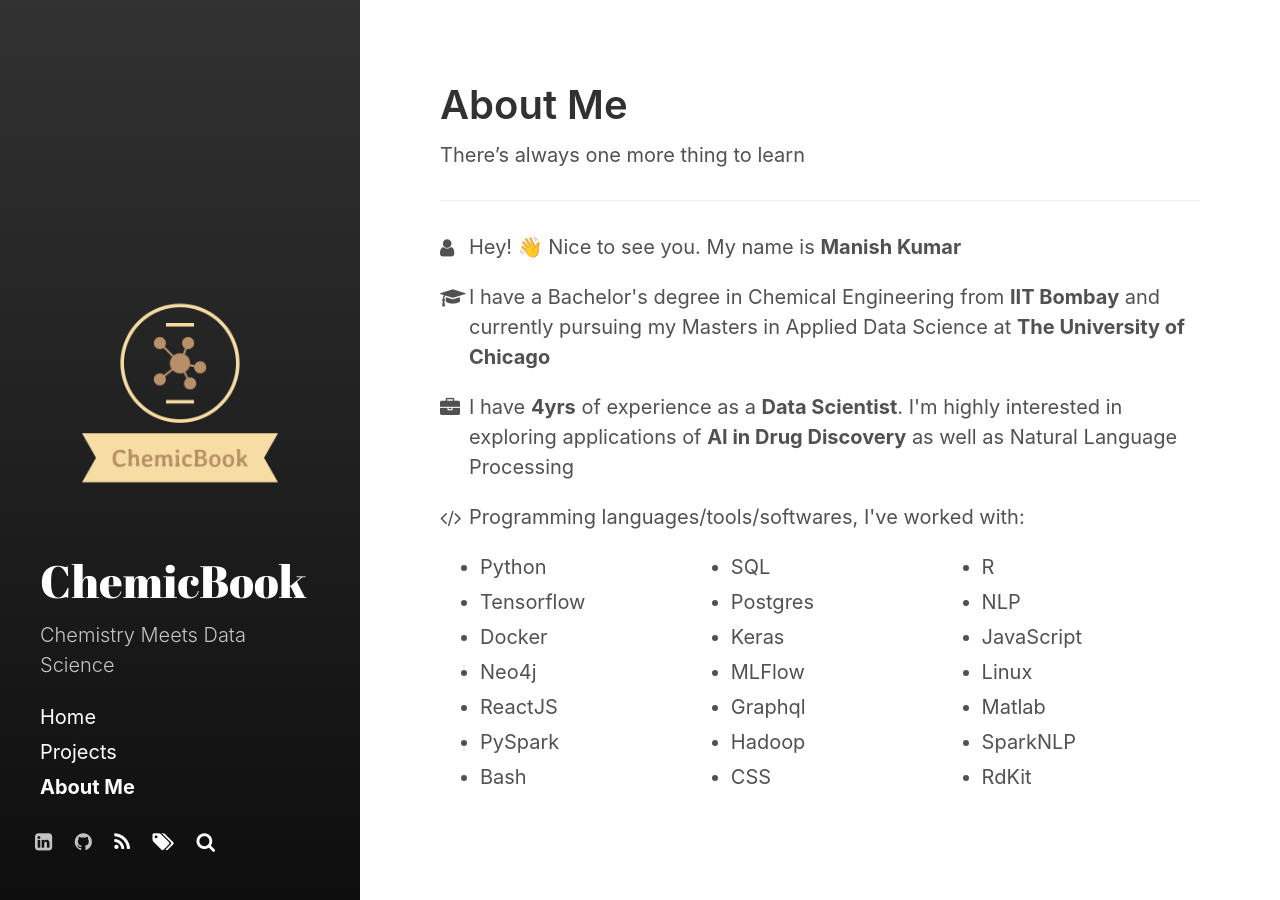
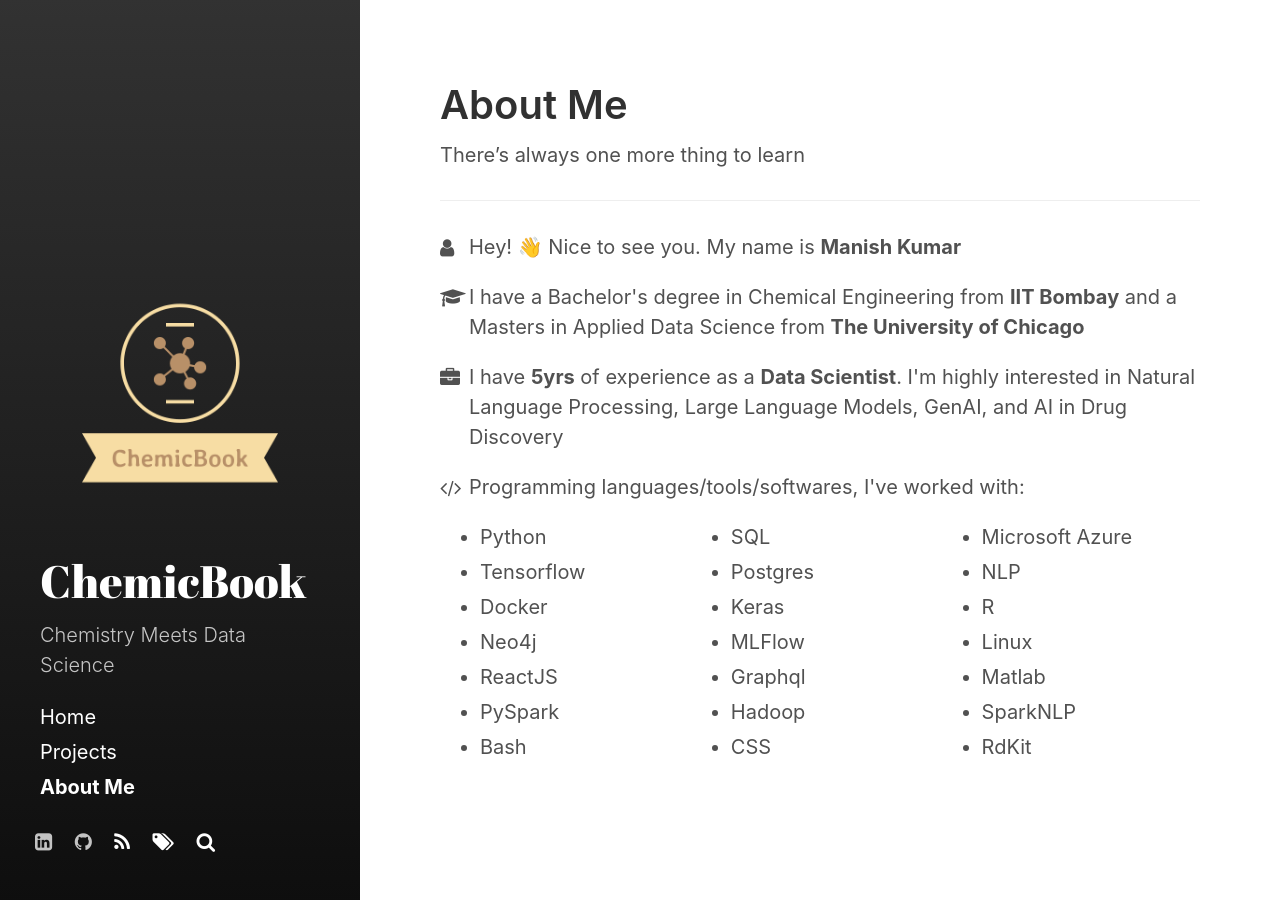
Before and after one commit to kmnis/kmnis.github.io, a Jekyll site: the page built from about-me.md, in a window 1280 px wide and 900 px high. Built offline with Jekyll 4.4.1, drawn with Linux system fonts in a browser that asks for light colours; nearby versions of some CDN libraries; a script that is not in the unit is left out; comment, search, counter and statistics services are not loaded.

Commit message:
Update about-me.md

```diff
--- a/about-me.md
+++ b/about-me.md
@@ -25,11 +25,11 @@ There's always one more thing to learn
 </p>
 <p class="about-text">
   <span class="fa fa-graduation-cap about-icon"></span>
-  I have a Bachelor's degree in Chemical Engineering from <b>IIT Bombay</b> and currently pursuing my Masters in Applied Data Science at <b>The University of Chicago</b>
+  I have a Bachelor's degree in Chemical Engineering from <b>IIT Bombay</b> and a Masters in Applied Data Science from <b>The University of Chicago</b>
 </p>
 <p class="about-text">
   <span class="fa fa-briefcase about-icon"></span>
-  I have <b>4yrs</b> of experience as a <b>Data Scientist</b>. I'm highly interested in exploring applications of <b>AI in Drug Discovery</b> as well as Natural Language Processing
+  I have <b>5yrs</b> of experience as a <b>Data Scientist</b>. I'm highly interested in Natural Language Processing, Large Language Models, GenAI, and AI in Drug Discovery
 </p>
 <!-- <p class="about-text">
   <span class="fa fa-briefcase about-icon"></span>
@@ -66,9 +66,9 @@ There's always one more thing to learn
   </div>
   <div style="float: right; width: 34%">
     <ul>
+      <li>Microsoft Azure</li>
+      <li>NLP</li>
       <li>R</li>
-      <li>NLP</li>
-      <li>JavaScript</li>
       <li>Linux</li>
       <li>Matlab</li>
       <li>SparkNLP</li>
@@ -79,9 +79,9 @@ There's always one more thing to learn
 <!-- <p class="about-text">
   <span class="fa fa-certificate about-icon"></span>
   Checkout some of my online certificates <a href="/certificates">here</a>
-</p>
+</p> -->
 
-<p class="about-text">
+<!-- <p class="about-text">
   <span class="fa fa-heart about-icon"></span>
   My hobbies and free time activitie include:</p> -->
 <!-- <p class="about-text">
```
